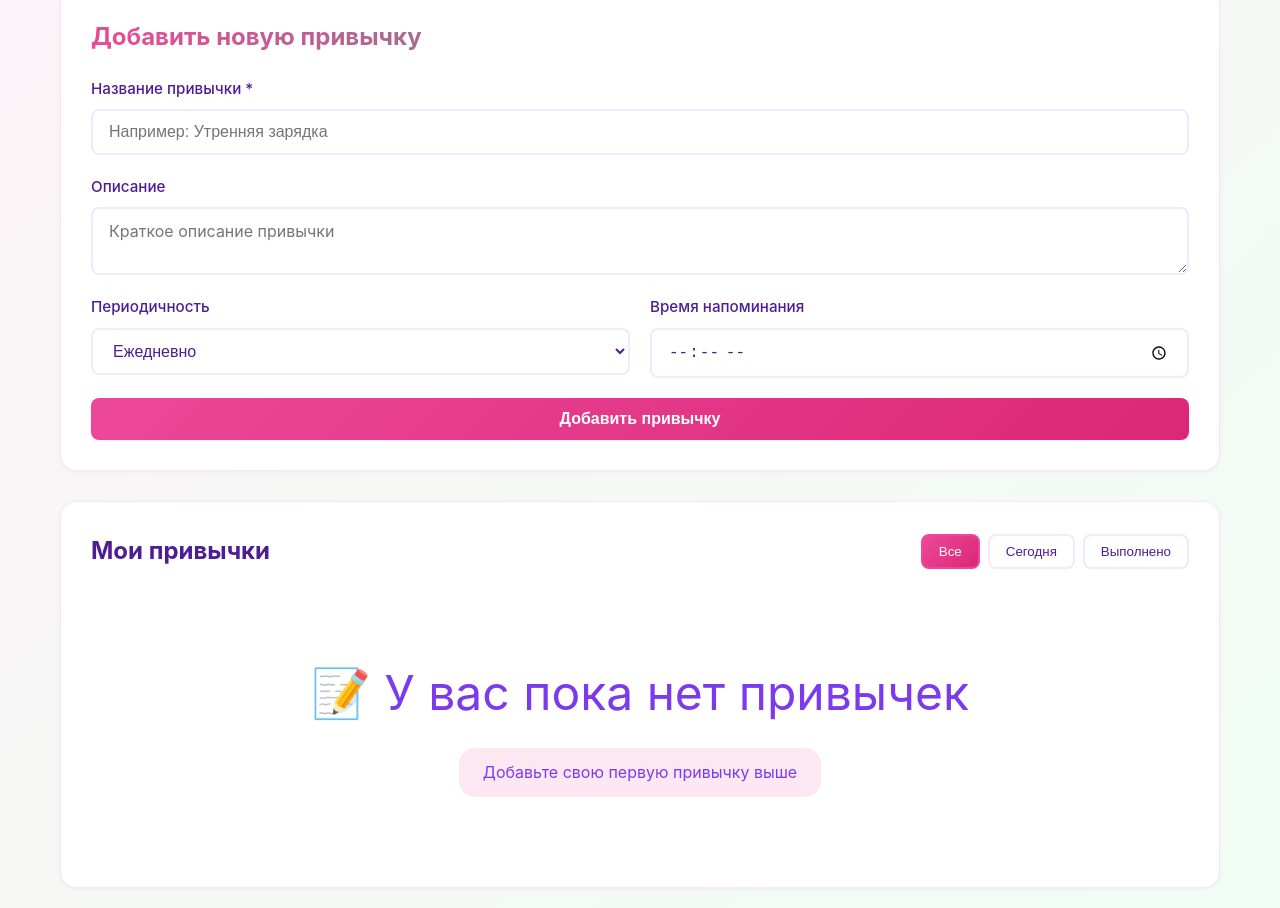
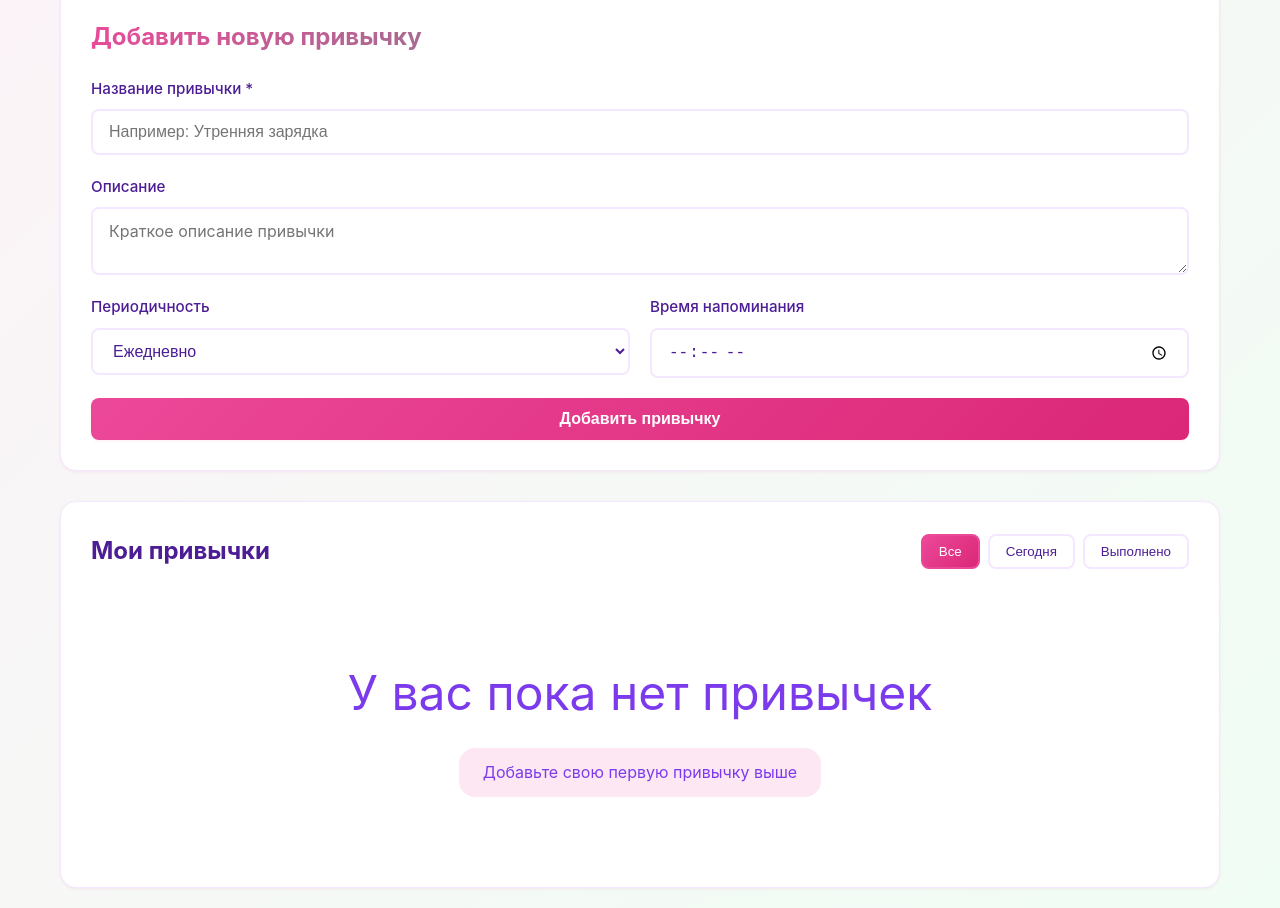
Before and after one commit to BorisovaRina/MVP_exam, a plain HTML site: page MVP/index.html in a window 1280 px wide. Shown: the part 320-1228 px from the top of the page. Drawn offline with Linux system fonts and the light colour scheme.

Commit message:
Update index.html

```diff
--- a/MVP/index.html
+++ b/MVP/index.html
@@ -558,7 +558,7 @@
                 if (habits.length === 0) {
                     this.elements.habitsList.innerHTML = `
                         <div class="empty-state">
-                            <p>📝 ${this.currentFilter === 'all' ? 'У вас пока нет привычек' : 'Нет привычек для отображения'}</p>
+                            <p>${this.currentFilter === 'all' ? 'У вас пока нет привычек' : 'Нет привычек для отображения'}</p>
                             <p class="empty-state-hint">${this.currentFilter === 'all' ? 'Добавьте свою первую привычку выше' : 'Измените фильтр или добавьте новые привычки'}</p>
                         </div>
                     `;
```
